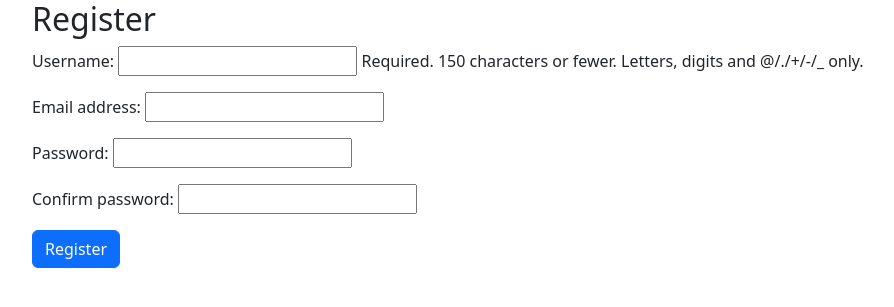
After one commit to marioskaraiskos/django-web-voting-app, a Django app: page /register/ in a window 1280 px wide. The commit adds this page. Shown: the top 307 px of the page, without its empty margins (50-944 px from the left). Run offline with Django 5.2, Linux system fonts and the light colour scheme.

Commit message:
adding functionality in register button with the default settings from django

```diff
--- /dev/null
+++ b/mysite/polls/forms.py
@@ -0,0 +1,20 @@
+# polls/forms.py
+
+from django import forms
+from django.contrib.auth.models import User
+
+class UserRegistrationForm(forms.ModelForm):
+    password = forms.CharField(widget=forms.PasswordInput)
+    confirm_password = forms.CharField(widget=forms.PasswordInput)
+
+    class Meta:
+        model = User
+        fields = ['username', 'email', 'password']
+
+    def clean(self):
+        cleaned_data = super().clean()
+        password = cleaned_data.get("password")
+        confirm_password = cleaned_data.get("confirm_password")
+
+        if password and confirm_password and password != confirm_password:
+            raise forms.ValidationError("Passwords do not match.")
--- a/mysite/polls/templates/polls/index.html
+++ b/mysite/polls/templates/polls/index.html
@@ -20,10 +20,10 @@
           </ul>
           <ul class="navbar-nav ms-auto">
           <li class="nav-item">
-            <a class="nav-link" href="#">Register</a>
+            <a class="nav-link" href="{% url 'polls:register' %}">Register</a>
           </li>
           <li class="nav-item">
-            <a class="nav-link">Login</a>
+            <a class="nav-link" href="#">Login</a>
           </li>
         </ul>
       </div>
--- /dev/null
+++ b/mysite/polls/templates/polls/register.html
@@ -0,0 +1,23 @@
+<!-- polls/templates/polls/register.html -->
+
+{% load static %}
+<!DOCTYPE html>
+<html lang="en">
+<head>
+    <meta charset="UTF-8">
+    <meta name="viewport" content="width=device-width, initial-scale=1.0">
+    <link rel="stylesheet" href="{% static 'polls/style.css' %}">
+    <link href="https://cdn.jsdelivr.net/npm/bootstrap@5.3.3/dist/css/bootstrap.min.css" rel="stylesheet">
+    <title>Register</title>
+</head>
+<body>
+    <div class="container">
+        <h2>Register</h2>
+        <form method="post">
+            {% csrf_token %}
+            {{ form.as_p }}
+            <button type="submit" class="btn btn-primary">Register</button>
+        </form>
+    </div>
+</body>
+</html>
--- a/mysite/polls/urls.py
+++ b/mysite/polls/urls.py
@@ -1,6 +1,7 @@
 from django.urls import path, include
+import debug_toolbar
 from . import views
-import debug_toolbar
+
 
 
 
@@ -17,4 +18,5 @@ urlpatterns = [
     # ex: /polls/5/vote/
     path("<int:question_id>/vote/", views.vote, name="vote"),
     path('__debug__/', include(debug_toolbar.urls)),
+    path("register/", views.register_view, name="register"),
 ]
--- a/mysite/polls/views.py
+++ b/mysite/polls/views.py
@@ -1,12 +1,12 @@
 from django.db.models import F
 from django.http import HttpResponseRedirect, HttpResponse
-from django.shortcuts import get_object_or_404, render
+from django.shortcuts import get_object_or_404, render, redirect
 from django.urls import reverse
 from django.views import generic
 from django.utils import timezone
-
-
+from django.contrib.auth import login
 from .models import Choice, Question
+from .forms import UserRegistrationForm
 
 
 class IndexView(generic.ListView):
@@ -18,14 +18,13 @@ class IndexView(generic.ListView):
         Return the last five published questions (not including those set to be
         published in the future).
         """
-        return Question.objects.filter(pub_date__lte=timezone.now()).order_by("-pub_date")[
-            :5
-        ]
+        return Question.objects.filter(pub_date__lte=timezone.now()).order_by("-pub_date")[:5]
 
 
 class DetailView(generic.DetailView):
     model = Question
     template_name = "polls/detail.html"
+
     def get_queryset(self):
         """
         Excludes any questions that aren't published yet.
@@ -40,3 +39,18 @@ class ResultsView(generic.DetailView):
 
 def vote(request, question_id):
     return HttpResponse("You're voting on question %s." % question_id)
+
+
+def register_view(request):
+    if request.method == 'POST':
+        form = UserRegistrationForm(request.POST)
+        if form.is_valid():
+            user = form.save(commit=False)
+            user.set_password(form.cleaned_data['password'])  # Hash the password
+            user.save()
+            login(request, user)  # Log the user in after registration
+            return redirect('polls:index')  # Redirect to the index page or any other page
+    else:
+        form = UserRegistrationForm()
+
+    return render(request, 'polls/register.html', {'form': form})
```
